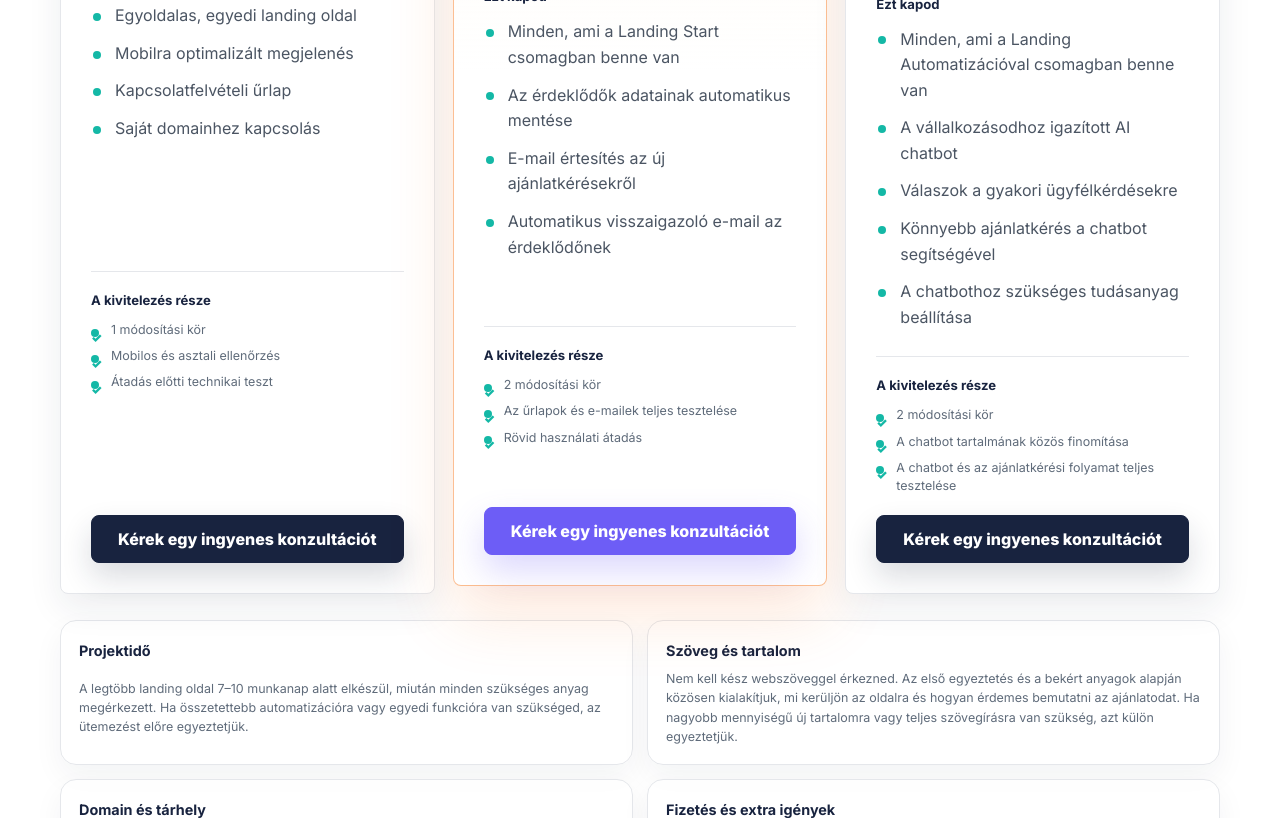
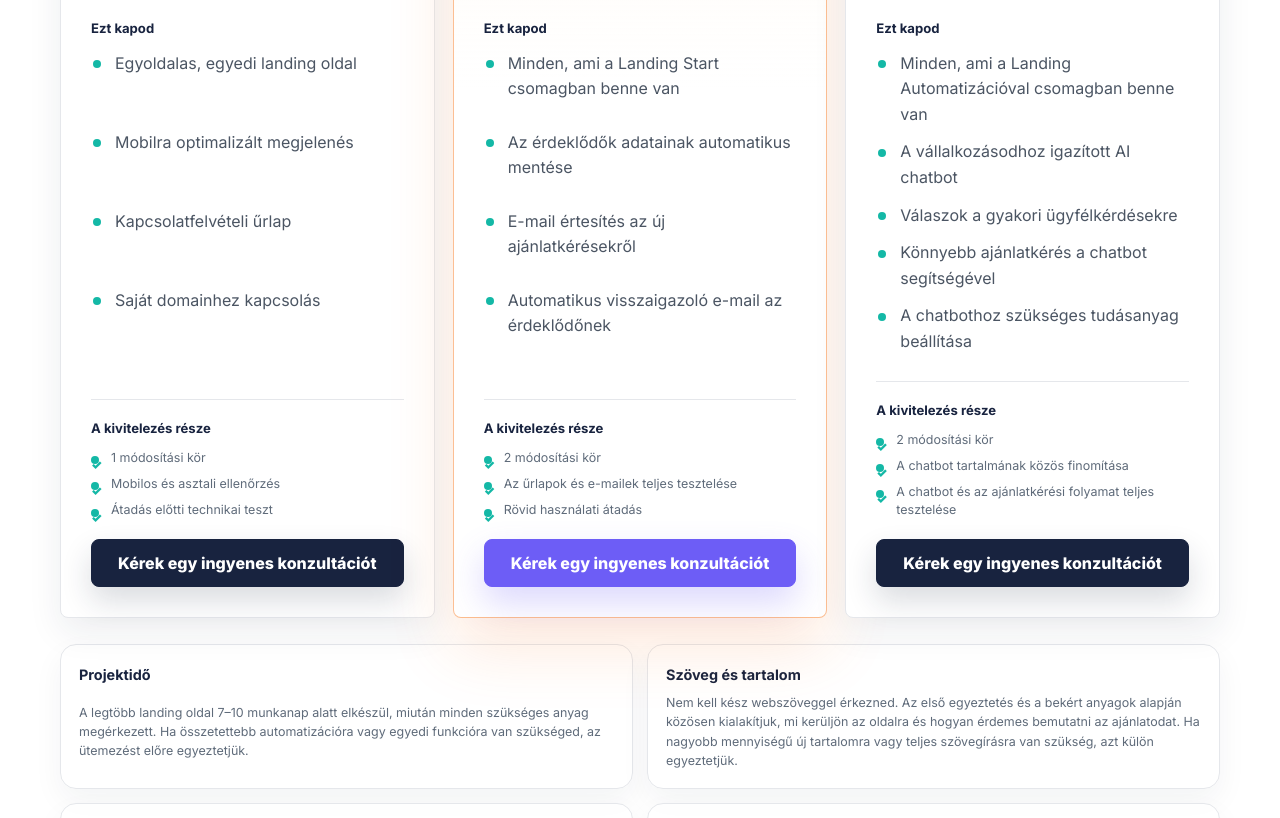
Before and after one commit to csakvarigergely-create/MG-Web-Solutions, a website: page index.html in a window 1280 px wide. Shown: the part 5408-6226 px from the top of the page. Drawn offline with Linux system fonts and the light colour scheme.

Commit message:
Align pricing card content

```diff
--- a/src/content-sections.css
+++ b/src/content-sections.css
@@ -249,3 +249,35 @@
     font-size: 0.92rem;
   }
 }
+
+.badge-placeholder {
+  visibility: hidden;
+}
+
+@media (min-width: 981px) {
+  .pricing-grid {
+    grid-template-rows: repeat(8, auto);
+  }
+
+  .pricing-grid .price-card {
+    display: grid;
+    grid-row: span 8;
+    grid-template-rows: subgrid;
+    row-gap: 0;
+  }
+
+  .pricing-grid .price-card.recommended {
+    transform: none;
+  }
+
+  .pricing-grid .price-cta {
+    align-self: end;
+    margin-top: 0;
+  }
+}
+
+@media (max-width: 980px) {
+  .badge-placeholder {
+    display: none;
+  }
+}
```
